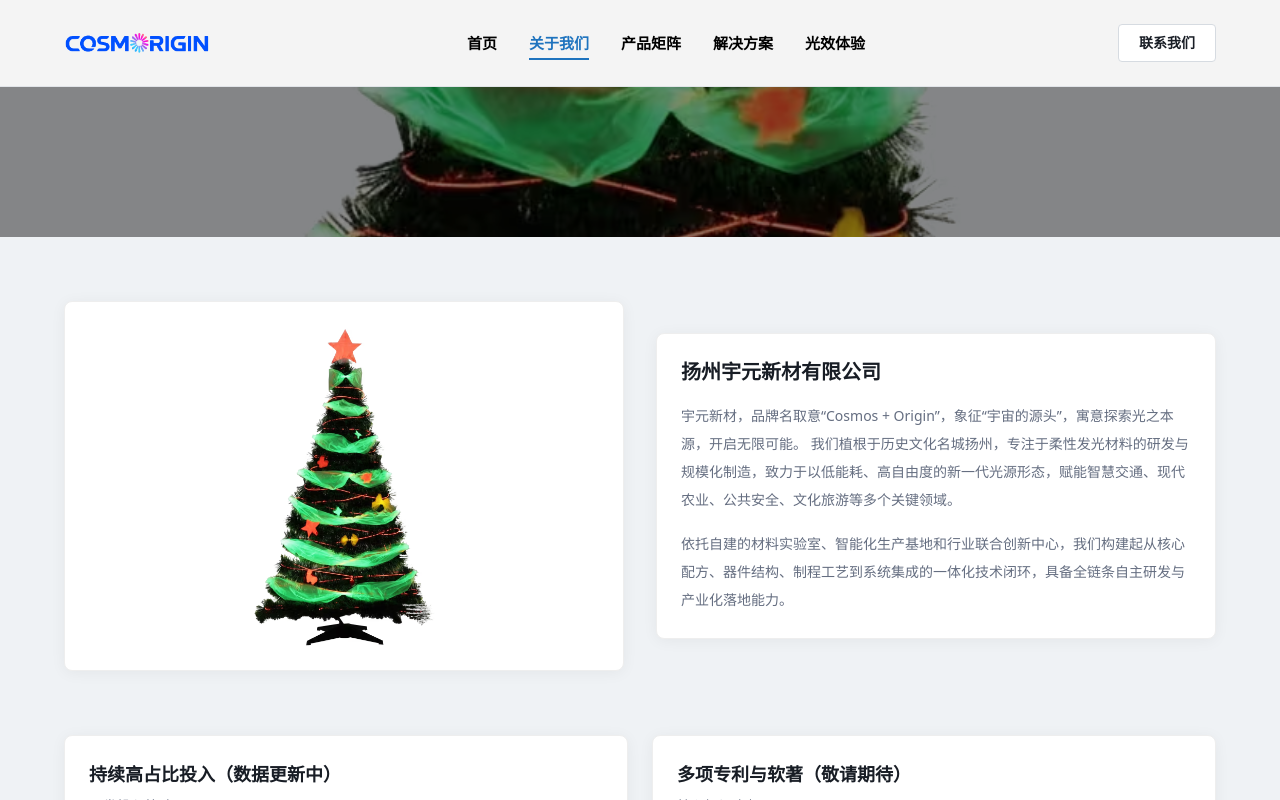
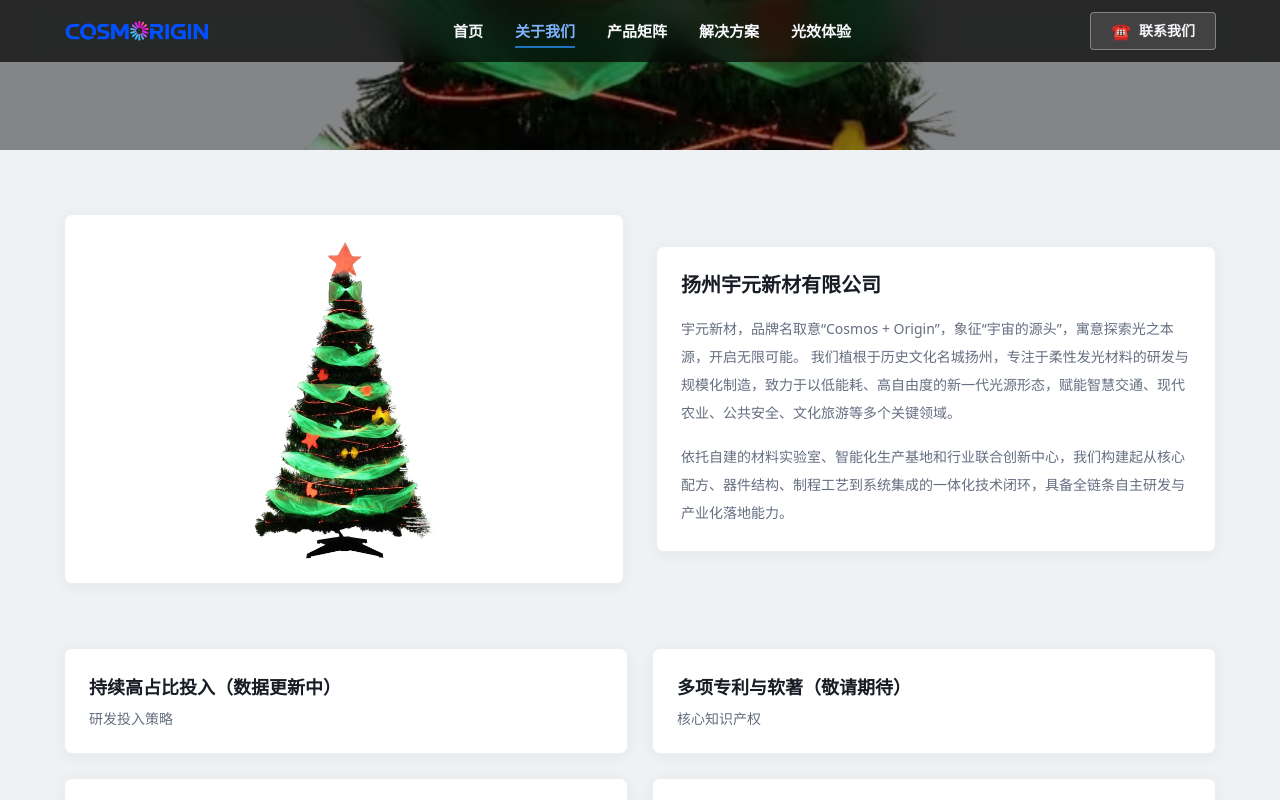
Before and after one commit to stefan-ysh/cosmorigin, a Next.js app: page /about in a window 1280 px wide. Shown: the top 800 px of the page. Built offline with nearby package versions, Linux system fonts and the light colour scheme.

Commit message:
refa:首页菜单和轮播图样式

```diff
--- a/app/page.tsx
+++ b/app/page.tsx
@@ -27,7 +27,7 @@ export const metadata: Metadata = {
 };
 
 const Page = () => (
-  <main className="bg-[hsl(var(--surface-strong))] text-foreground">
+  <main className="site-main bg-[hsl(var(--surface-strong))] text-foreground">
     <SiteStructuredData />
 
     <HomeBannerCarousel
@@ -77,6 +77,7 @@ const Page = () => (
           <h1>携手点亮可持续未来</h1>
           <h3>欢迎预约材料样品、技术研讨或联合研发</h3>
           <a href="/contact" className="home-contact-button">
+            <span className="contact-button-icon" aria-hidden="true">☎</span>
             联系我们
           </a>
         </div>
--- a/components/Footer.tsx
+++ b/components/Footer.tsx
@@ -12,14 +12,14 @@ const Footer = () => {
       <div className={`${styles.innerWidth} mx-auto`}>
         <div className="grid gap-8 md:grid-cols-[1.2fr,0.8fr] items-start">
           <div className="flex flex-col gap-3 items-start">
-            <div className="w-[160px]">
+            {/* <div className="w-[160px]">
               <Image
                 src="/light-logo.png"
                 alt="扬州宇元新材有限公司 cosmorigin Logo"
                 width={160}
                 height={80}
               />
-            </div>
+            </div> */}
             <h4 className="font-bold text-[20px] text-white">扬州宇元新材有限公司</h4>
             <p className="text-[14px] text-[#d3d3d3]">地址：江苏省扬州市邢江区开发西路213号609室</p>
             <p className="text-[14px] text-[#d3d3d3]">Tel：+86 185 7841 2005</p>
--- a/components/HomeBannerCarousel.tsx
+++ b/components/HomeBannerCarousel.tsx
@@ -39,7 +39,7 @@ const HomeBannerCarousel = ({
         </div>
       ))}
       <div className="home-banner-overlay">
-        <div className={`${styles.innerWidth} mx-auto text-center`}>
+        <div className={`${styles.innerWidth} home-banner-text mx-auto text-center`}>
           <h1>{title}</h1>
           <p>{description}</p>
         </div>
--- a/components/Navbar.tsx
+++ b/components/Navbar.tsx
@@ -83,8 +83,9 @@ const Navbar = () => {
           <Link
             href="/contact"
             onClick={() => setIsMobileOpen(false)}
-            className="inline-flex items-center justify-center rounded-md border border-white/30 px-5 py-3 text-sm font-semibold text-white"
+            className="site-contact-button inline-flex items-center justify-center rounded-md border border-white/30 px-5 py-3 text-sm font-semibold text-white"
           >
+            <span className="contact-button-icon" aria-hidden="true">☎</span>
             联系我们
           </Link>
         </div>
@@ -94,8 +95,8 @@ const Navbar = () => {
 
   return (
     <>
-      <header className="site-header sticky top-0 z-[80]">
-        <nav className={`${styles.xPaddings} site-nav py-6 border-b border-border/60`}>
+      <header className="site-header  top-0 z-[80]">
+        <nav className={`${styles.xPaddings} site-nav py-3`}>
           <div
             className={`${styles.innerWidth} mx-auto flex items-center justify-between gap-8`}
           >
@@ -129,8 +130,9 @@ const Navbar = () => {
             <div className="flex items-center gap-4">
               <Link
                 href="/contact"
-                className="hidden rounded-md border border-border bg-white px-5 py-2 text-sm font-semibold text-foreground md:inline-flex"
+                className="site-contact-button hidden rounded-md border border-border bg-white px-5 py-2 text-sm font-semibold text-foreground md:inline-flex"
               >
+                <span className="contact-button-icon" aria-hidden="true">☎</span>
                 联系我们
               </Link>
               <button
--- a/styles/globals.css
+++ b/styles/globals.css
@@ -559,7 +559,14 @@ body {
   }
 
   .site-header {
-    background: #f4f4f4;
+    background: #000000b3;
+    backdrop-filter: blur(16px);
+    -webkit-backdrop-filter: blur(16px);
+    position: fixed;
+    top: 0;
+    left: 0;
+    right: 0;
+    z-index: 80;
   }
 
   .site-topbar {
@@ -579,12 +586,21 @@ body {
   }
 
   .site-nav {
-    background: #f4f4f4;
+    background: transparent;
+    border-color: rgba(255, 255, 255, 0.25);
+  }
+
+  .site-main {
+    padding-top: 84px;
+  }
+
+  .home-banner {
+    margin-top: -84px;
   }
 
   .site-nav-link {
     position: relative;
-    color: #000;
+    color: #f5f7fb;
     font-weight: 700;
   }
 
@@ -601,7 +617,7 @@ body {
   }
 
   .site-nav-link:hover {
-    color: #1e73be;
+    color: #7fb3ff;
   }
 
   .site-nav-link:hover::after {
@@ -611,7 +627,19 @@ body {
   }
 
   .site-nav-link-active {
-    color: #1e73be;
+    color: #7fb3ff;
+  }
+
+  .site-header .text-foreground {
+    color: #f5f7fb;
+  }
+
+  .site-header .border-border {
+    border-color: rgba(255, 255, 255, 0.35);
+  }
+
+  .site-header .bg-white {
+    background: rgba(255, 255, 255, 0.12);
   }
 
   .site-nav-link-active::after {
@@ -636,7 +664,7 @@ body {
   }
 
   .home-banner {
-    height: 850px;
+    height: 1200px;
     position: relative;
     overflow: hidden;
   }
@@ -664,6 +692,35 @@ body {
     align-items: center;
     justify-content: center;
     text-align: center;
+  }
+
+  .home-banner-text h1 {
+    animation: banner-fade-up 0.9s ease forwards;
+    opacity: 0;
+    transform: translateY(12px);
+  }
+
+  .home-banner-text p {
+    animation: banner-fade-up 0.9s ease forwards;
+    animation-delay: 0.18s;
+    opacity: 0;
+    transform: translateY(12px);
+  }
+
+  @keyframes banner-fade-up {
+    to {
+      opacity: 1;
+      transform: translateY(0);
+    }
+  }
+
+  @media (prefers-reduced-motion: reduce) {
+    .home-banner-text h1,
+    .home-banner-text p {
+      animation: none;
+      opacity: 1;
+      transform: none;
+    }
   }
 
   .home-banner-overlay h1 {
@@ -739,7 +796,10 @@ body {
   }
 
   .home-contact-button {
-    display: inline-block;
+    display: inline-flex;
+    align-items: center;
+    justify-content: center;
+    gap: 10px;
     margin-top: 24px;
     padding: 10px 32px;
     border: 2px solid #fff;
@@ -751,6 +811,17 @@ body {
   .home-contact-button:hover {
     background: #fff;
     color: #333;
+  }
+  .site-contact-button {
+    gap: 8px;
+  }
+
+  .contact-button-icon {
+    display: inline-flex;
+    align-items: center;
+    justify-content: center;
+    font-size: 16px;
+    line-height: 1;
   }
 
   .home-customer-grid {
```
